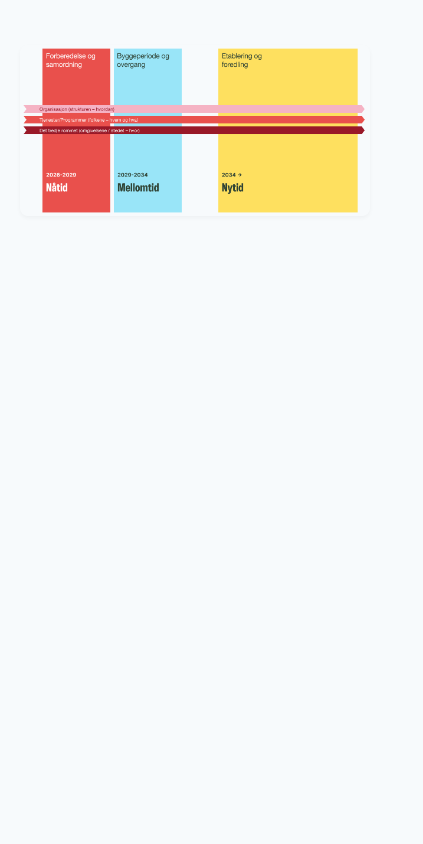
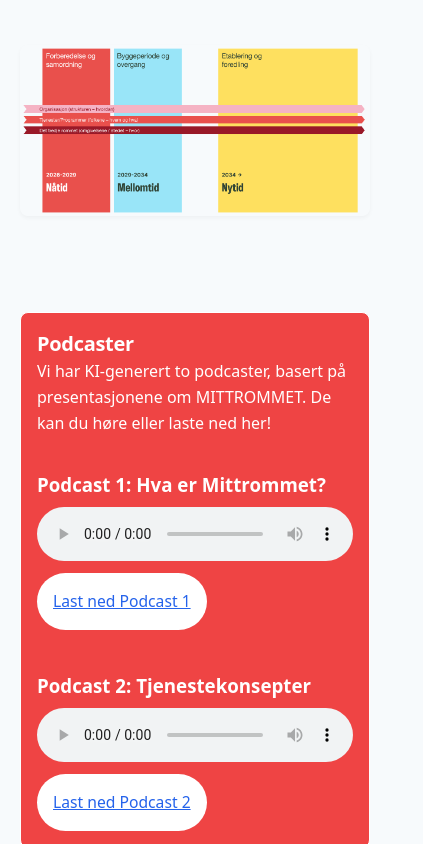
Before and after one commit to bjornrl/mittrommet, a React (Vite) app: page /about in a window 390 px wide. Shown: the part 1156-2000 px from the top of the page, 423 px wide, since content can reach past the window. Before the commit the page ends 1488 px from the top, so only its background shows below. Built offline with nearby package versions, Linux system fonts and the light colour scheme.

Commit message:
added mobile view

```diff
--- a/src/App.tsx
+++ b/src/App.tsx
@@ -117,7 +117,7 @@ function App() {
           },
         ]}
       />
-      <ResourcesDropdown
+      {/* <ResourcesDropdown
         isOpen={isPodcastsDropdownOpen}
         onClose={() => setIsPodcastsDropdownOpen(false)}
         buttonRef={podcastsButtonRef}
@@ -135,7 +135,7 @@ function App() {
             type: "podcast",
           },
         ]}
-      />
+      /> */}
     </div>
   );
 }
--- a/src/index.css
+++ b/src/index.css
@@ -105,6 +105,27 @@ body {
 
 .nav-link:last-child {
   border-right: none;
+}
+
+/* Mobile: 2x2 grid layout */
+@media (max-width: 640px) {
+  .nav-links {
+    display: grid;
+    grid-template-columns: repeat(2, 1fr);
+  }
+
+  .nav-link {
+    border-right: 1px solid rgba(0, 0, 0, 0.1);
+    border-bottom: 1px solid rgba(0, 0, 0, 0.1);
+  }
+
+  .nav-link:nth-child(2n) {
+    border-right: none;
+  }
+
+  .nav-link:nth-last-child(-n + 2) {
+    border-bottom: none;
+  }
 }
 
 .nav-link button {
--- a/src/pages/AboutPage.tsx
+++ b/src/pages/AboutPage.tsx
@@ -99,6 +99,103 @@ const AboutPage = () => {
             }}
           />
         </div>
+        <section
+          style={{
+            backgroundColor: "#ef4444",
+            padding: "1rem",
+            color: "white",
+            borderRadius: "8px",
+            border: "1px solid white",
+          }}
+          className="about-section"
+        >
+          <div
+            style={{
+              display: "flex",
+              flexDirection: "row",
+              alignItems: "center",
+              gap: "16px",
+            }}
+          >
+            <h2 className="about-heading" style={{ color: "white", margin: 0 }}>
+              Podcaster
+            </h2>
+          </div>
+          <p className="about-text" style={{ color: "white" }}>
+            Vi har KI-generert to podcaster, basert på presentasjonene om
+            MITTROMMET. De kan du høre eller laste ned her!
+          </p>
+          <div
+            style={{
+              display: "flex",
+              flexDirection: "column",
+              alignItems: "center",
+              gap: "24px",
+              marginTop: "16px",
+            }}
+          >
+            <div style={{ width: "100%", maxWidth: 480 }}>
+              <h3 style={{ marginBottom: 8, fontWeight: 600 }}>
+                Podcast 1: Hva er Mittrommet?
+              </h3>
+              <audio controls style={{ width: "100%" }}>
+                <source src="/podcasts/podcast-1.mp3" type="audio/mpeg" />
+                Nettleseren din støtter ikke lydavspilling.
+              </audio>
+              <div
+                style={{
+                  marginTop: 6,
+                  backgroundColor: "white",
+                  width: "fit-content",
+                  padding: "1rem",
+                  borderRadius: "100px",
+                }}
+              >
+                <a
+                  href="/podcasts/podcast-1.mp3"
+                  download
+                  style={{
+                    color: "#2563eb",
+                    textDecoration: "underline",
+                    fontSize: "0.98rem",
+                  }}
+                >
+                  Last ned Podcast 1
+                </a>
+              </div>
+            </div>
+            <div style={{ width: "100%", maxWidth: 480 }}>
+              <h3 style={{ marginBottom: 8, fontWeight: 600 }}>
+                Podcast 2: Tjenestekonsepter
+              </h3>
+              <audio controls style={{ width: "100%" }}>
+                <source src="/podcasts/podcast-2.mp3" type="audio/mpeg" />
+                Nettleseren din støtter ikke lydavspilling.
+              </audio>
+              <div
+                style={{
+                  marginTop: 6,
+                  backgroundColor: "white",
+                  width: "fit-content",
+                  padding: "1rem",
+                  borderRadius: "100px",
+                }}
+              >
+                <a
+                  href="/podcasts/podcast-2.mp3"
+                  download
+                  style={{
+                    color: "#2563eb",
+                    textDecoration: "underline",
+                    fontSize: "0.98rem",
+                  }}
+                >
+                  Last ned Podcast 2
+                </a>
+              </div>
+            </div>
+          </div>
+        </section>
       </div>
     </main>
   );
--- a/src/pages/LandingPage.tsx
+++ b/src/pages/LandingPage.tsx
@@ -1,7 +1,18 @@
+import { useState, useEffect } from "react";
 import { MaskEffect } from "@/components/MaskEffect";
 // import { ArrowDownIcon } from "lucide-react";
 
 export default function LandingPage() {
+  const [isMobile, setIsMobile] = useState(false);
+
+  useEffect(() => {
+    const checkMobile = () => {
+      setIsMobile(window.innerWidth <= 640);
+    };
+    checkMobile();
+    window.addEventListener("resize", checkMobile);
+    return () => window.removeEventListener("resize", checkMobile);
+  }, []);
   return (
     <main
       style={{
@@ -19,7 +30,7 @@ export default function LandingPage() {
           <div className="flex flex-col items-center justify-center">
             <h1
               style={{
-                fontSize: "6rem",
+                fontSize: isMobile ? "3rem" : "6rem",
                 fontWeight: 700,
                 margin: 0,
                 padding: 0,
@@ -49,13 +60,18 @@ export default function LandingPage() {
                   justifyContent: "center",
                 }}
               >
-                Denne siden består av en idébank og presentasjoner, samt
+                Denne siden er en presentasjon av MITTROMMET. Den inneholder en
+                idébank og presentasjoner, laget av Comte Bureau og Canoe for
+                Stavanger Kommune. <br></br>
+                <br></br>På denne siden kan du lese om prosessen som har ført
+                til MITTROMMET og hvordan det skal utformes framover.
+                {/* Denne siden består av en idébank og presentasjoner, samt
                 KI-genererte podcaster om MITTROMMET. Sammen er de verktøy som
                 skal hjelpe deg og å forstå hvordan vi ønsker å utforme
                 MITTROMMET slik at det enkelt kan leses og forstås. MITTROMMET
                 er den overordnede startegien og føringene for hvordan vi skal
                 sørge for at sammenslåingen av Rogaland Teater og Stavanger
-                Museum blir en suksess.
+                Museum blir en suksess. */}
                 {/* Sambruk, samhandling og samskaping av nytt bygg for Rogaland
               Teater og Stavanger Museum. */}
               </p>
@@ -100,11 +116,10 @@ export default function LandingPage() {
       </MaskEffect>
       <div
         style={{
-          display: "flex",
+          display: isMobile ? "none" : "flex",
           flexDirection: "row",
           backgroundColor: "blue",
           width: "100%",
-          height: "100%",
         }}
       >
         <div
@@ -112,8 +127,8 @@ export default function LandingPage() {
             backgroundColor: "#ef4444",
             color: "white",
             width: "25%",
-            height: "100px",
             display: "flex",
+
             alignItems: "center",
             justifyContent: "start",
             flexDirection: "column",
@@ -133,7 +148,6 @@ export default function LandingPage() {
             backgroundColor: "#ef4444",
             color: "white",
             width: "25%",
-            height: "100px",
             display: "flex",
             alignItems: "center",
             justifyContent: "start",
@@ -154,7 +168,6 @@ export default function LandingPage() {
             backgroundColor: "#ef4444",
             color: "white",
             width: "25%",
-            height: "100px",
             display: "flex",
             alignItems: "center",
             justifyContent: "start",
@@ -176,7 +189,6 @@ export default function LandingPage() {
             backgroundColor: "#ef4444",
             color: "white",
             width: "25%",
-            height: "100px",
             display: "flex",
             alignItems: "center",
             justifyContent: "start",
```
Also changed, not shown: src/components/ResourcesDropdown.tsx (+69 -16 lines).
